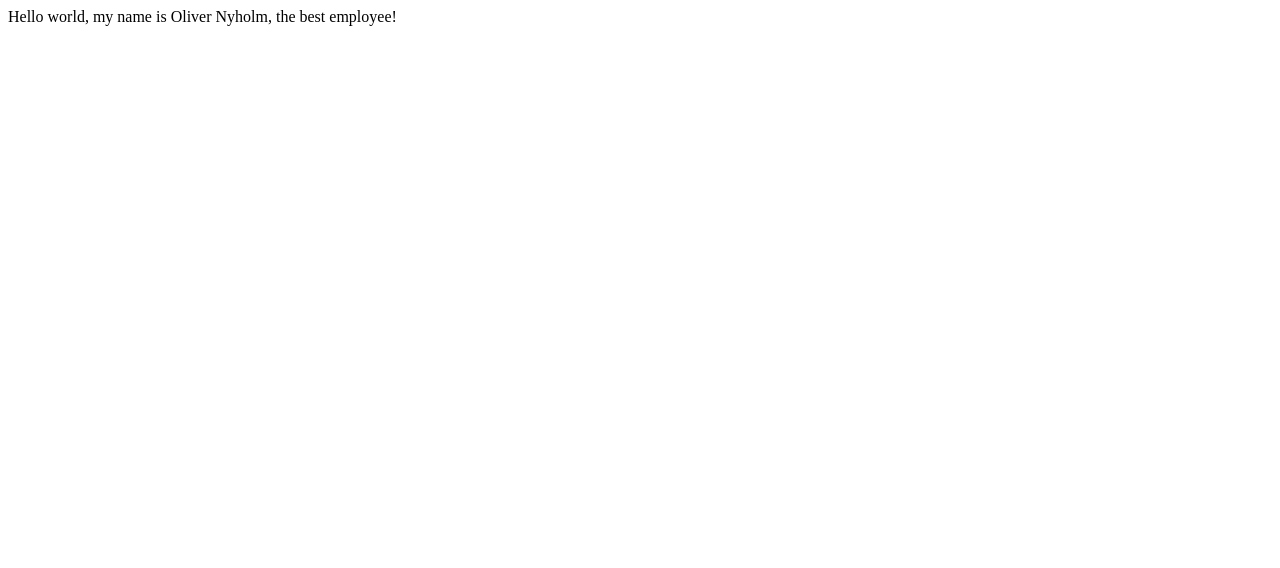
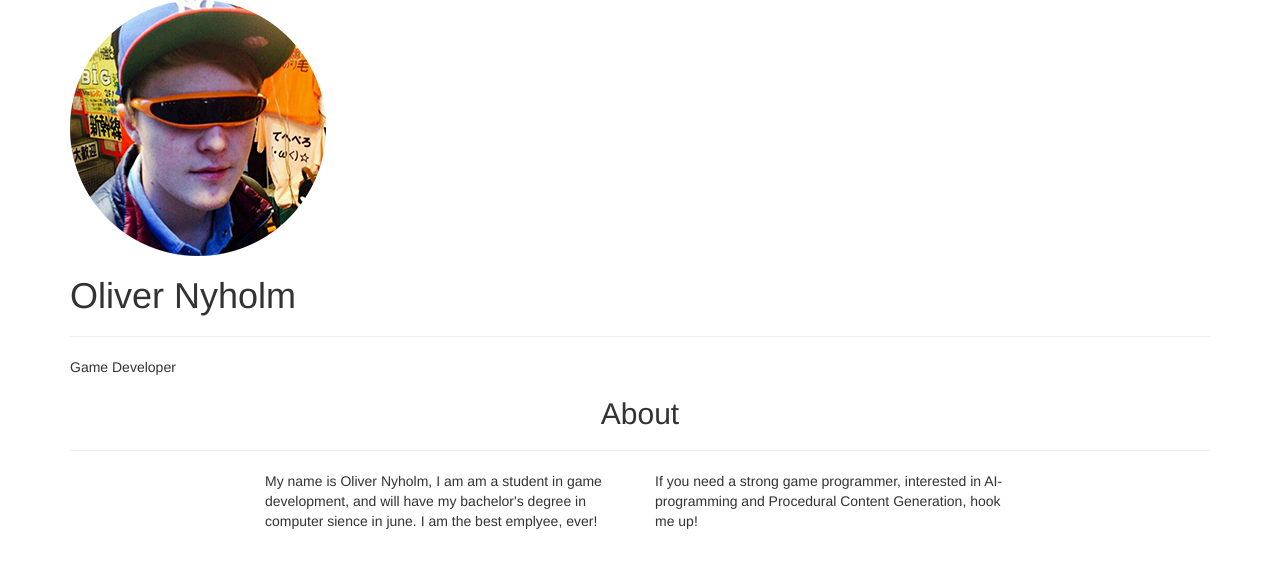
Before and after one commit to OliverNyholm/olivernyholm.github.io, a plain HTML site: page index.html in a window 1280 px wide. Drawn offline with nearby package versions, Linux system fonts and the light colour scheme.

Commit message:
Test add code to index and added image folder with profile picture

```diff
--- a/index.html
+++ b/index.html
@@ -1,9 +1,67 @@
 <!DOCTYPE html>
-<html>
+<html lang="en">
+
+<head>
+    <meta charset="utf-8">
+    <meta http-equiv="X-UA-Compatible" content="IE=edge">
+    <meta name="viewport" content="width=device-width, initial-scale=1">
+    <meta name="description" content="">
+    <meta name="author" content="">
+
+    <title>Oliver Nyholm</title>
+
+
+    <!-- Bootstrap Core CSS -->
+    <link href="vendor/bootstrap/css/bootstrap.min.css" rel="stylesheet">
+
+    <!-- Theme CSS -->
+    <link href="css/freelancer.min.css" rel="stylesheet">
+
+    <!-- Custom Fonts -->
+    <link href="vendor/font-awesome/css/font-awesome.min.css" rel="stylesheet" type="text/css">
+    <link href="https://fonts.googleapis.com/css?family=Montserrat:400,700" rel="stylesheet" type="text/css">
+    <link href="https://fonts.googleapis.com/css?family=Lato:400,700,400italic,700italic" rel="stylesheet" type="text/css">
+    </head>
 
 
 <body>
-Hello world, my name is Oliver Nyholm, the best employee!
+
+  <!-- Header -->
+  <header>
+        <div class="container" id="maincontent" tabindex="-1">
+            <div class="row">
+                <div class="col-lg-12">
+                    <img class="img-responsive" src="img/profile.png" alt="">
+                    <div class="intro-text">
+                        <h1 class="name">Oliver Nyholm</h1>
+                        <hr class="star-light">
+                        <span class="skills">Game Developer</span>
+                    </div>
+                </div>
+            </div>
+        </div>
+    </header>
+
+    <!-- About Section -->
+    <section class="success" id="about">
+        <div class="container">
+            <div class="row">
+                <div class="col-lg-12 text-center">
+                    <h2>About</h2>
+                    <hr class="star-light">
+                </div>
+            </div>
+            <div class="row">
+                <div class="col-lg-4 col-lg-offset-2">
+                    <p>My name is Oliver Nyholm, I am am a student in game development, and will have my bachelor's degree in computer sience in june. I am the best emplyee, ever!</p>
+                </div>
+                <div class="col-lg-4">
+                    <p>If you need a strong game programmer, interested in AI-programming and Procedural Content Generation, hook me up!</p>
+                </div>
+            </div>
+        </div>
+    </section>
+
 </body>
 
 </html>
```
Also changed, not shown: img/profile.png (added).
